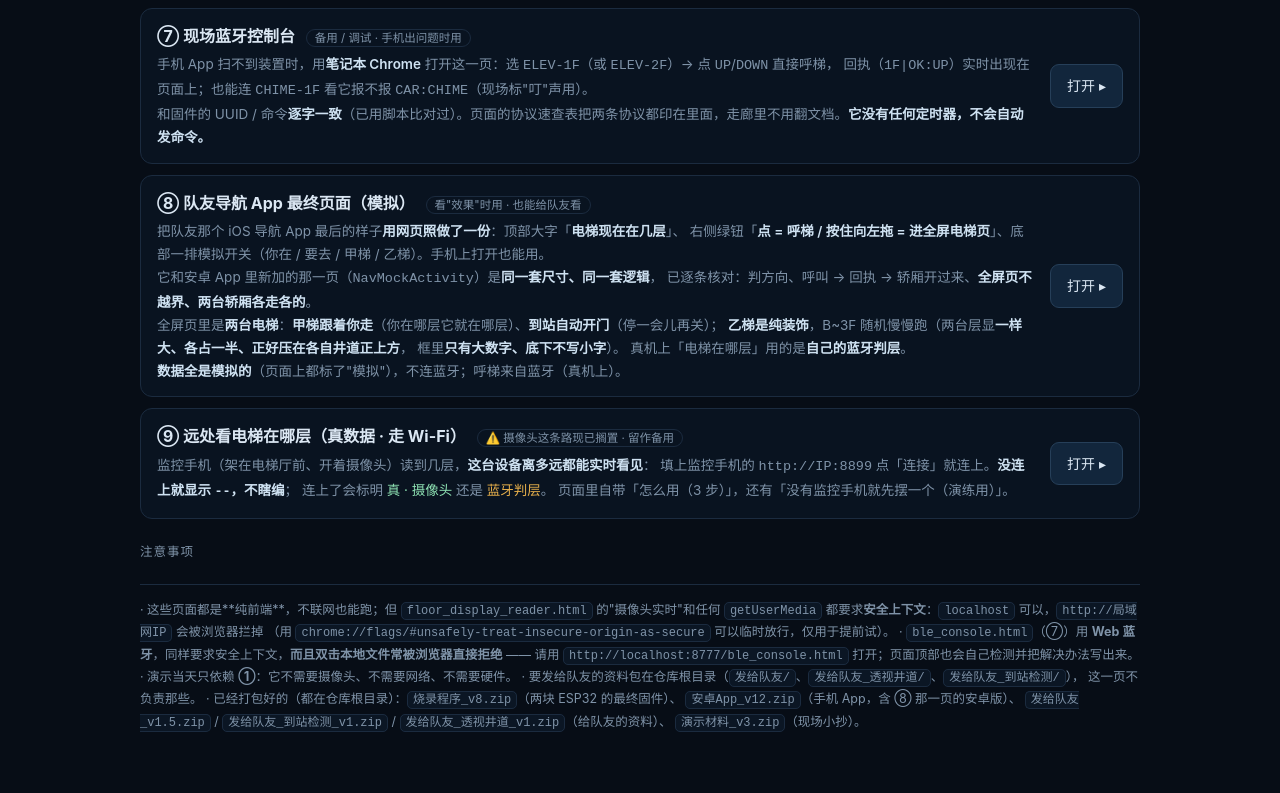
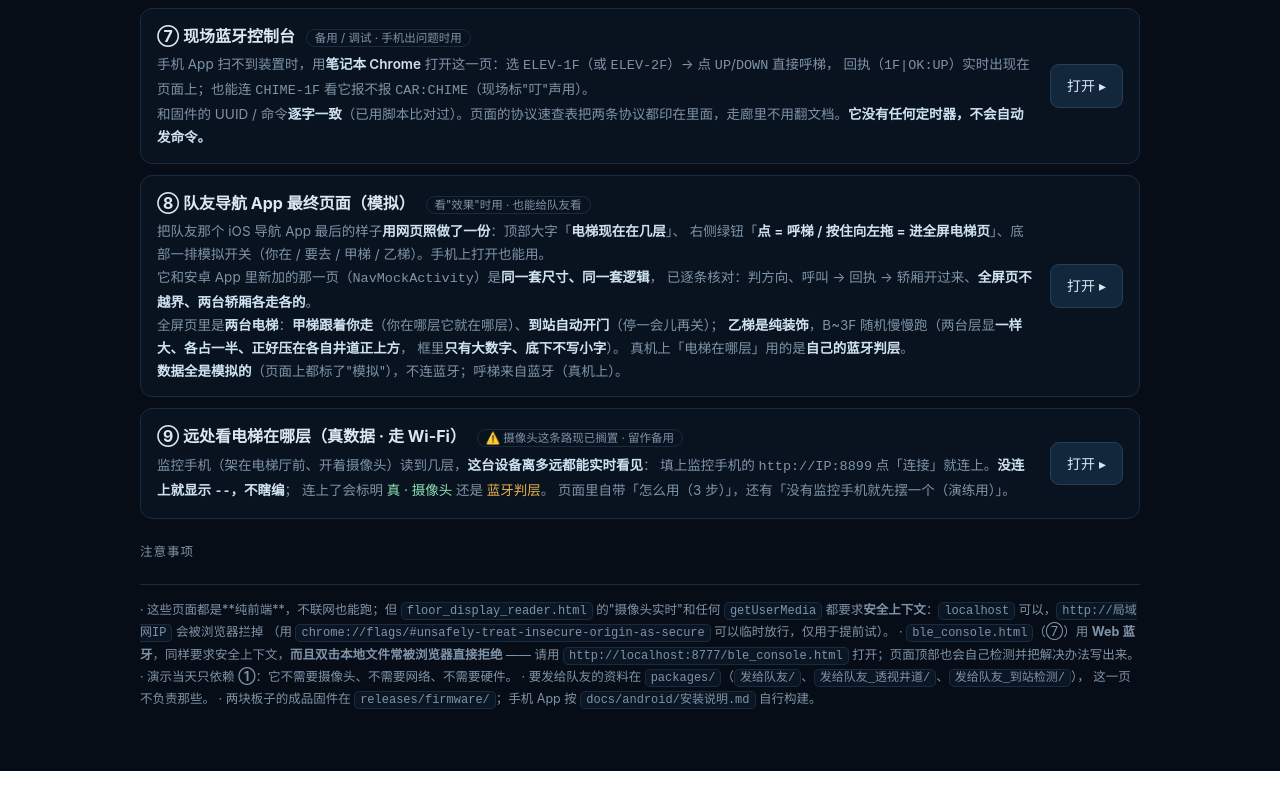
Before and after one commit to Mocen-Bear/Mocen_Elevator_Ctrl, a plain HTML site: page preview/index.html in a window 1280 px wide. Shown: the part 1214-2007 px from the top of the page. After the commit the page ends 1985 px from the top, so only its background shows below. Drawn offline with Linux system fonts and the light colour scheme.

Commit message:
docs: point at the folders and files that actually exist
The mechanical folder is mech/, the slide deck lives in presentation/, the
backup recording in media/demo/, and prebuilt firmware in releases/firmware/.
The notes referenced the old package names instead.

```diff
--- a/preview/index.html
+++ b/preview/index.html
@@ -170,12 +170,9 @@
     · <code>ble_console.html</code>（⑦）用 <b>Web 蓝牙</b>，同样要求安全上下文，<b>而且双击本地文件常被浏览器直接拒绝</b> ——
       请用 <code>http://localhost:8777/ble_console.html</code> 打开；页面顶部也会自己检测并把解决办法写出来。
     · 演示当天只依赖 <b>①</b>：它不需要摄像头、不需要网络、不需要硬件。
-    · 要发给队友的资料包在仓库根目录（<code>发给队友/</code>、<code>发给队友_透视井道/</code>、<code>发给队友_到站检测/</code>），
+    · 要发给队友的资料在 <code>packages/</code>（<code>发给队友/</code>、<code>发给队友_透视井道/</code>、<code>发给队友_到站检测/</code>），
       这一页不负责那些。
-    · 已经打包好的（都在仓库根目录）：<code>烧录程序_v8.zip</code>（两块 ESP32 的最终固件）、
-      <code>安卓App_v12.zip</code>（手机 App，含 ⑧ 那一页的安卓版）、
-      <code>发给队友_v1.5.zip</code> / <code>发给队友_到站检测_v1.zip</code> / <code>发给队友_透视井道_v1.zip</code>（给队友的资料）、
-      <code>演示材料_v3.zip</code>（现场小抄）。
+    · 两块板子的成品固件在 <code>releases/firmware/</code>；手机 App 按 <code>docs/android/安装说明.md</code> 自行构建。
   </div>
 
 </div>
```
Also changed, not shown: preview/elevator_3d_model.html (+1 -1 lines), 7 other files.
